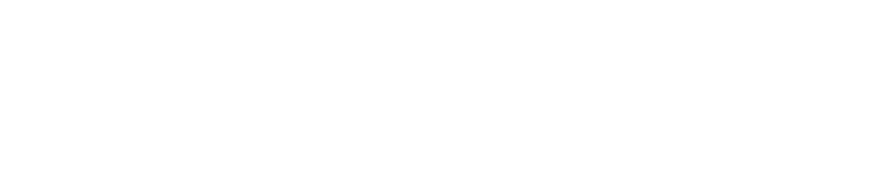
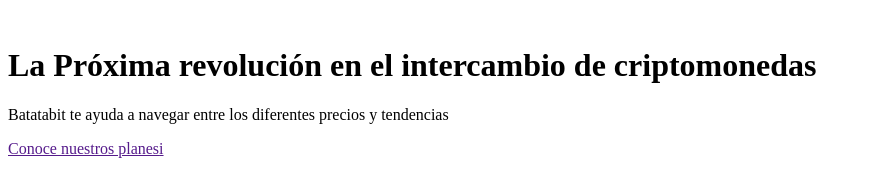
Before and after one commit to Postdie/CursoMobileFirst, a plain HTML site: page index.html in a window 1280 px wide. Shown: the whole page, without its empty margins (0-871 px from the left). Drawn offline with Linux system fonts and the light colour scheme.

Commit message:
5to commit

```diff
--- a/index.html
+++ b/index.html
@@ -9,7 +9,14 @@
     <link href="https://fonts.googleapis.com/css2?family=DM+Sans:wght@400;500;700&family=Inter:wght@300;500&family=Open+Sans:ital,wght@0,300;0,400;0,500;0,600;0,700;1,300;1,600&family=Permanent+Marker&display=swap" rel="stylesheet">
 </head>
 <body>
-    <header></header>
+    <header>
+        <img scr="" alt="">
+        <div>
+            <h1>La Próxima revolución en el intercambio de criptomonedas</h1>
+            <p>Batatabit te ayuda a navegar entre los diferentes precios y tendencias</p>
+            <a href="">Conoce nuestros planes<span>i</span></a>
+        </div>
+    </header>
     <main>
         <section></section>
         <section></section>
```
